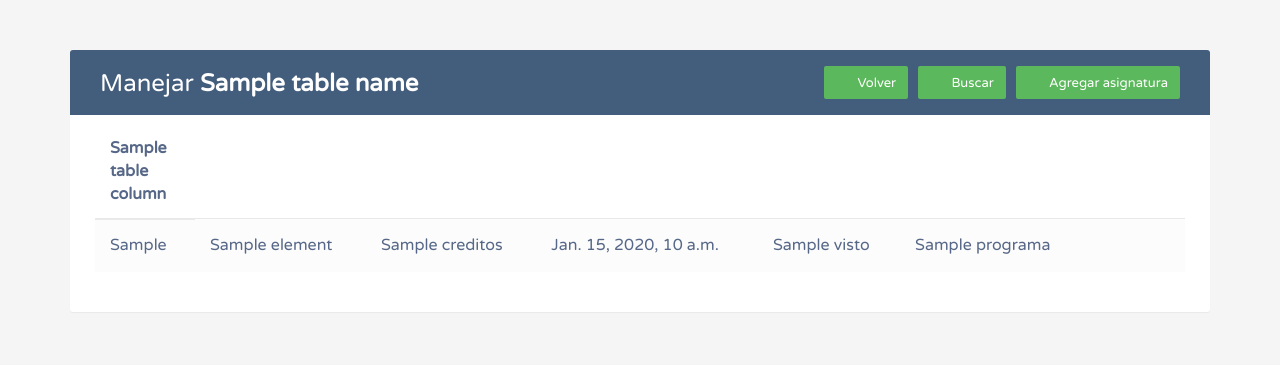
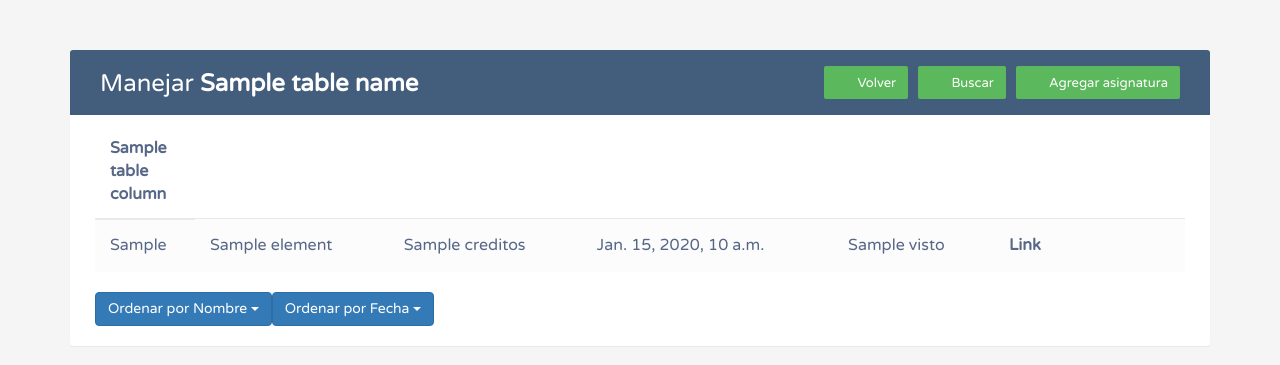
Before and after one commit to Giulianne17/Sistema-gestor-inscripcion-de-postgrado, a Django app: template ProyectoSoftware/InscripcionPostgrado/templates/crud/coordinacion.html in a window 1280 px wide. Shown: the part 52-417 px from the top of the page. Run offline with Django 3.2, Linux system fonts and the light colour scheme; tables that the repository leaves empty hold one stand-in row (values such as "Sample post"); the template is opened without the code that fills it: values that come from a table or form of the project are taken from there, most other values are stand-ins (such as "Sample title", 1, 10 or a date in 2020); some libraries are stand-ins or nearby versions.

Commit message:
Se agrego la funcionalidad de ordenar Se modifico el template para incorporar un boton para ordenar

```diff
--- a/ProyectoSoftware/InscripcionPostgrado/templates/crud/coordinacion.html
+++ b/ProyectoSoftware/InscripcionPostgrado/templates/crud/coordinacion.html
@@ -263,7 +263,7 @@ $(document).ready(function(){
 						{% if not show_all_tables %}
 							<a href="#addEmployeeModal" class="btn btn-success" data-toggle="modal"><i class="material-icons">&#xE147;</i> <span>Agregar asignatura</span></a>
 							<a href="./searchInd" class="btn btn-success" data-toggle="modal"><i class="material-icons">&#xE15C;</i> <span>Buscar</span></a>
-							{% if searchBool %}
+							{% if searchBool or orderBool %}
 							<a href="{{backPath}}" class="btn btn-success" data-toggle="modal"><i class="material-icons">&#xE15C;</i> <span>Volver</span></a>
 							{% else %}
 							<a href="/coordinacion" class="btn btn-success" data-toggle="modal"><i class="material-icons">&#xE15C;</i> <span>Volver</span></a>
@@ -309,7 +309,9 @@ $(document).ready(function(){
 							<td> {{element.Creditos}} </td>
 							<td> {{element.Fecha}} </td>
 							<td> {{element.Visto}} </td>
-							<td> {{element.Programa}} </td>
+							<td>
+								<a target="_blank" href="{{element.Programa}}"> Link </a>
+							</td>
 							<td>
 							<a href="./edit_{{element.Cod_asignatura}}" class="edit" data-toggle="modal"><i class="material-icons" data-toggle="tooltip" title="Edit"  >&#xE254;</i> </a>
 							<a href="./delete_{{element.Cod_asignatura}}" class="delete" data-toggle="modal"><i class="material-icons" data-toggle="tooltip" title="Delete">&#xE872;</i></a>
@@ -322,8 +324,41 @@ $(document).ready(function(){
 	                        </td>
 	                    {% endif %}
                     </tr> {% endfor %}
-                </tbody>
-            </table>
+				</tbody>
+				</table>
+				<div>
+				<table>
+				<tbody>
+					<tr>
+					<td> </td>
+					<td>
+						<div class="dropdown">
+							<button class="btn btn-primary dropdown-toggle" type="button" data-toggle="dropdown">Ordenar por Nombre
+							<span class="caret"></span></button>
+							<ul class="dropdown-menu">
+								<li><a href="{{ request.path }}/orderby_Nombre_asig=asc">Ascendente</a></li>
+								<li><a href="{{ request.path }}/orderby_Nombre_asig=desc">Descendente</a></li>
+							</ul>
+						</div>
+					</td>
+					<td><span></span></td>
+					<td>
+						<div class="dropdown">
+							<button class="btn btn-primary dropdown-toggle" type="button" data-toggle="dropdown">Ordenar por Fecha
+							<span class="caret"></span></button>
+							<ul class="dropdown-menu">
+								<li><a href="./orderby_Fecha=asc">Ascendente</a></li>
+								<li><a href="./orderby_Fecha=desc">Descendente</a></li>
+							</ul>
+						</div>
+					</td>
+					<td> </td>
+					<td> </td>
+					<td><span></span></td>
+					</tr>
+				</tbody>
+			</table>
+			</div>
 			<div class="clearfix">
                 <!-- <div class="hint-text">Showing <b>5</b> out of <b>25</b> entries</div>
                 <ul class="pagination">
```
Also changed, not shown: ProyectoSoftware/InscripcionPostgrado/views.py (+36 -2 lines).
